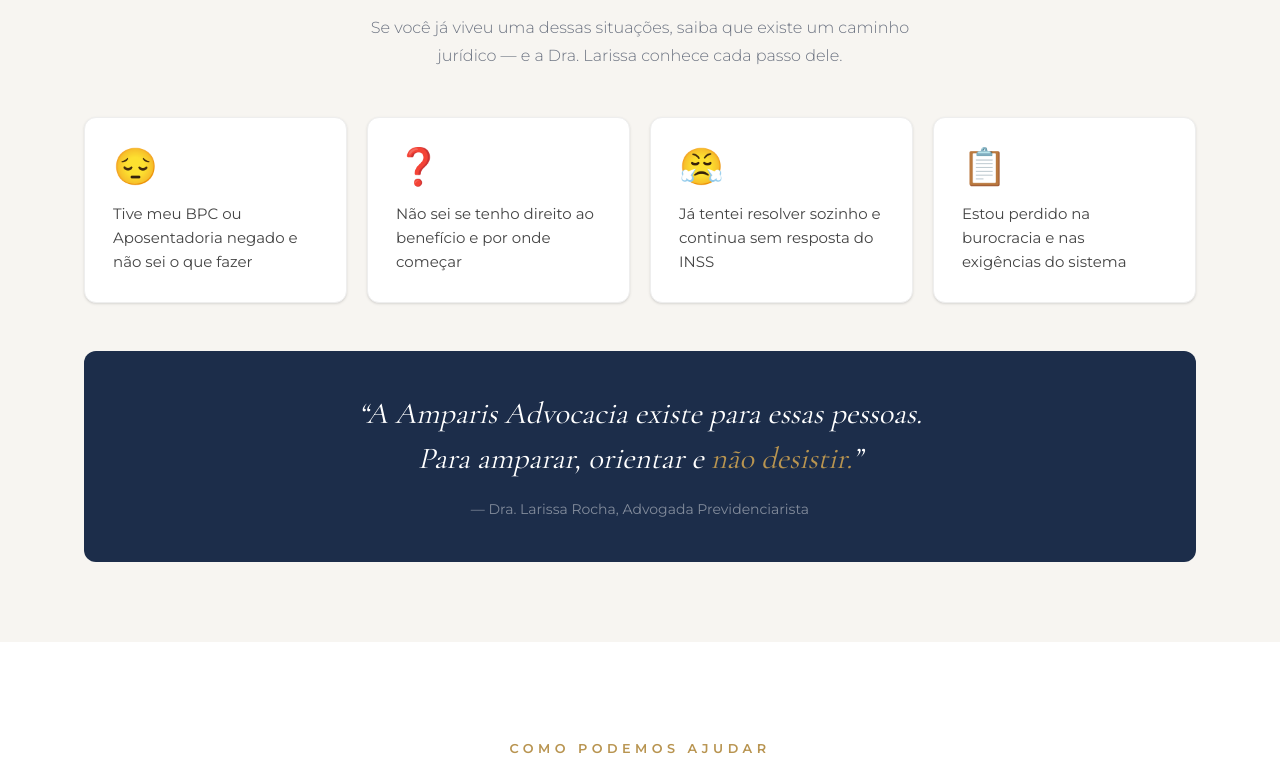
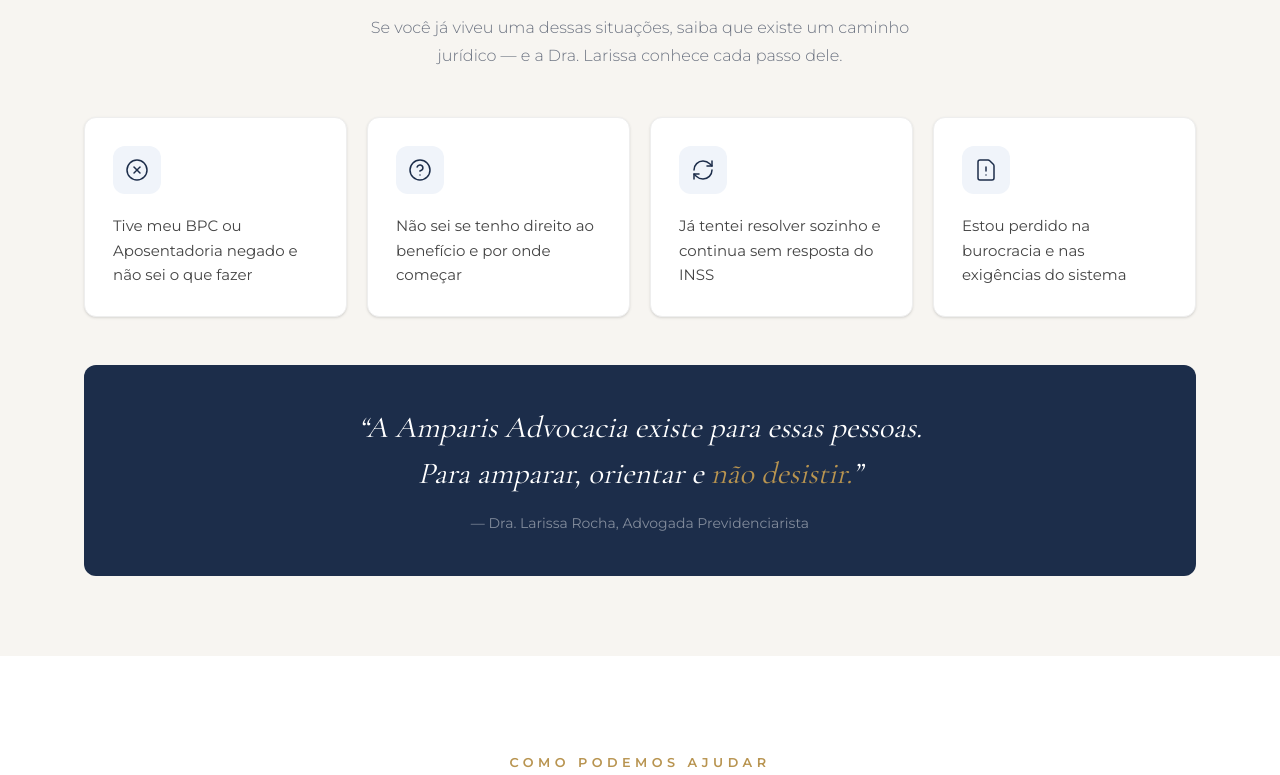
Before and after one commit to amoradevs/amparis-advocacia, a Next.js app: page / in a window 1280 px wide. Shown: the part 1001-1776 px from the top of the page. Built offline with nearby package versions, Linux system fonts and the light colour scheme.

Commit message:
fix: remover ícone de balança do card Sobre + substituir emojis por ícones Lucide no Problema

```diff
--- a/src/components/About.tsx
+++ b/src/components/About.tsx
@@ -22,22 +22,6 @@
               }}
             >
               <div className="p-10 flex flex-col justify-between h-full gap-10">
-                {/* Balança SVG */}
-                <div className="flex justify-center opacity-15">
-                  <svg viewBox="0 0 120 140" className="w-28 h-28 text-white" fill="currentColor">
-                    <rect x="57" y="5" width="6" height="110" rx="2" />
-                    <rect x="22" y="18" width="76" height="5" rx="2" />
-                    <circle cx="60" cy="16" r="8" />
-                    <ellipse cx="28" cy="50" rx="22" ry="6" />
-                    <rect x="24" y="50" width="8" height="38" />
-                    <rect x="14" y="86" width="36" height="5" rx="2" />
-                    <ellipse cx="92" cy="50" rx="22" ry="6" />
-                    <rect x="88" y="50" width="8" height="38" />
-                    <rect x="78" y="86" width="36" height="5" rx="2" />
-                    <rect x="46" y="115" width="28" height="6" rx="2" />
-                  </svg>
-                </div>
-
                 {/* Citação */}
                 <blockquote
                   className="text-center"
--- a/src/components/Problem.tsx
+++ b/src/components/Problem.tsx
@@ -1,18 +1,20 @@
+import { XCircle, HelpCircle, RefreshCw, FileWarning } from 'lucide-react';
+
 const situations = [
   {
-    emoji: '😔',
+    Icon: XCircle,
     text: 'Tive meu BPC ou Aposentadoria negado e não sei o que fazer',
   },
   {
-    emoji: '❓',
+    Icon: HelpCircle,
     text: 'Não sei se tenho direito ao benefício e por onde começar',
   },
   {
-    emoji: '😤',
+    Icon: RefreshCw,
     text: 'Já tentei resolver sozinho e continua sem resposta do INSS',
   },
   {
-    emoji: '📋',
+    Icon: FileWarning,
     text: 'Estou perdido na burocracia e nas exigências do sistema',
   },
 ];
@@ -22,7 +24,6 @@
     <section className="py-20" style={{ background: '#f7f5f1' }}>
       <div className="max-w-6xl mx-auto px-5">
         <div className="text-center mb-12">
-          {/* Label */}
           <p
             className="font-semibold mb-3"
             style={{
@@ -35,8 +36,6 @@
           >
             Você se identifica?
           </p>
-
-          {/* Title */}
           <h2
             className="mb-4"
             style={{
@@ -47,8 +46,6 @@
           >
             Situações que a Amparis resolve todo dia
           </h2>
-
-          {/* Subtitle — legível, não microscópico */}
           <p
             className="max-w-xl mx-auto"
             style={{
@@ -64,30 +61,33 @@
           </p>
         </div>
 
-        {/* Cards — touch targets generosos */}
         <div className="grid sm:grid-cols-2 lg:grid-cols-4 gap-5 mb-12">
-          {situations.map((s) => (
+          {situations.map(({ Icon, text }) => (
             <div
-              key={s.text}
-              className="bg-white rounded-xl p-7 shadow-sm"
+              key={text}
+              className="bg-white rounded-xl p-7 shadow-sm flex flex-col gap-5"
               style={{ border: '1px solid #eee' }}
             >
-              <div className="text-4xl mb-4">{s.emoji}</div>
+              <div
+                className="w-12 h-12 rounded-xl flex items-center justify-center flex-shrink-0"
+                style={{ background: '#f0f4fa' }}
+              >
+                <Icon size={24} style={{ color: '#1c2d4a' }} strokeWidth={1.5} />
+              </div>
               <p
                 style={{
                   fontFamily: 'Montserrat, sans-serif',
                   fontSize: '0.9375rem',
                   color: '#444',
-                  lineHeight: 1.6,
+                  lineHeight: 1.65,
                 }}
               >
-                {s.text}
+                {text}
               </p>
             </div>
           ))}
         </div>
 
-        {/* Resposta empática */}
         <div
           className="rounded-xl p-10 text-center"
           style={{ background: '#1c2d4a' }}
```
